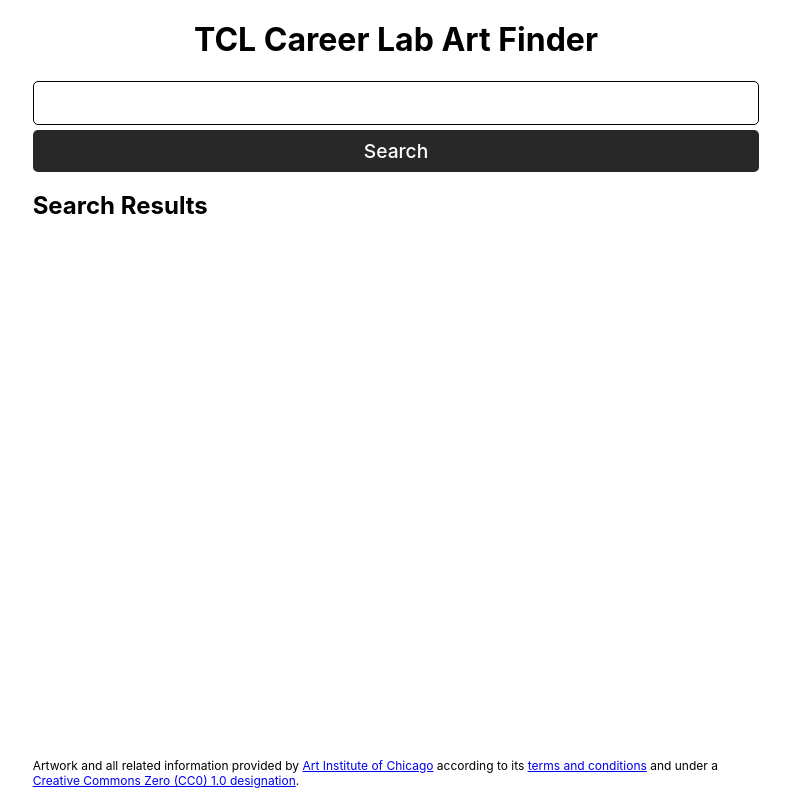
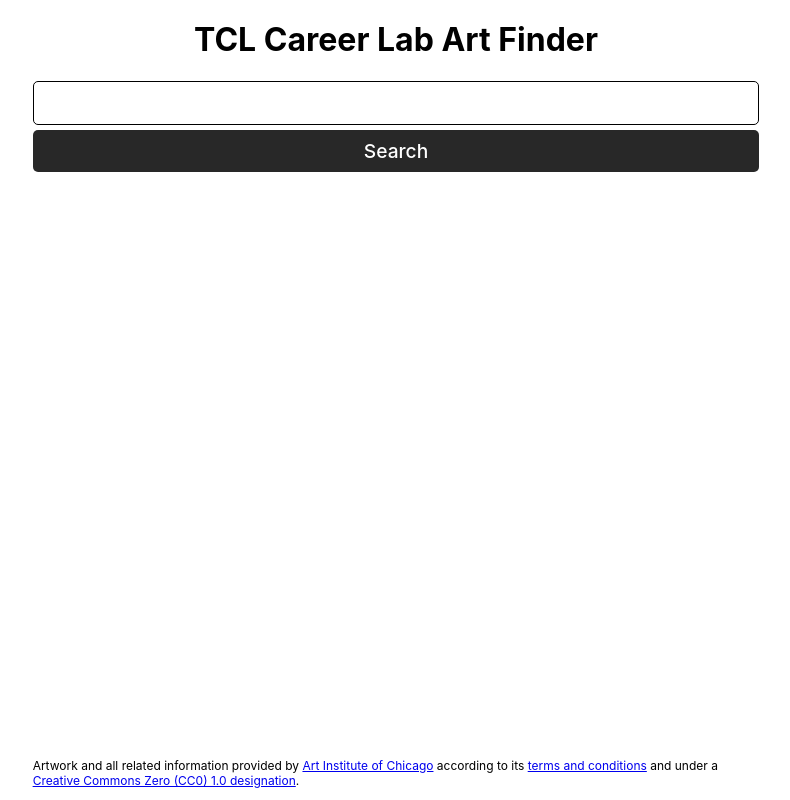
Before and after one commit to rdpfeifle/rp-career-lab-challenge, a React (Vite) app: page / in a window 1280 px wide. Shown: the whole page, without its empty margins (244-1034 px from the left). Built offline with nearby package versions, Linux system fonts and the light colour scheme.

Commit message:
Conditionally render <h2> based on searchButtonClicked

```diff
--- a/src/components/App.jsx
+++ b/src/components/App.jsx
@@ -11,6 +11,7 @@ export function App() {
 	const [searchResults, setSearchResults] = useState([]);
 	const [showInvalidQuery, setShowInvalidQuery] = useState('');
 	const [selectedArtwork, setSelectedArtwork] = useState(null);
+	const [searchButtonClicked, setSearchButtonClicked] = useState(false);
 
 	function onSearchSubmit(query) {
 		searchArtworks(query).then((filteredResults) => {
@@ -23,6 +24,7 @@ export function App() {
 				setSearchResults(filteredResults);
 				setShowInvalidQuery('');
 			}
+			setSearchButtonClicked(true);
 		});
 	}
 
@@ -37,7 +39,7 @@ export function App() {
 					<h1>TCL Career Lab Art Finder</h1>
 					<SearchForm onSearchSubmit={onSearchSubmit} />
 					<div>
-						<h2>Search Results</h2>
+						{searchButtonClicked && <h2>Search Results</h2>}
 						<ul>
 							<ArtworkDetails
 								searchResults={searchResults}
```
